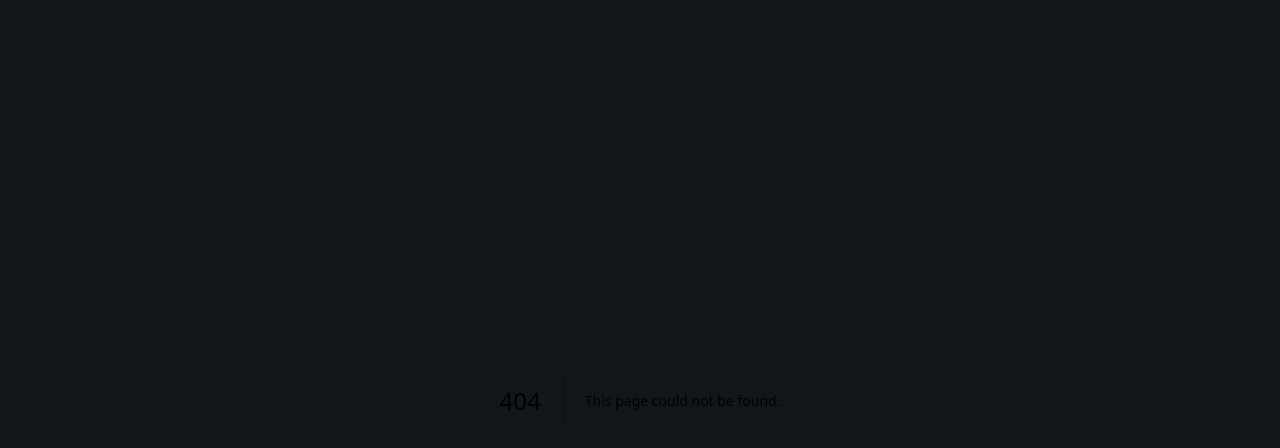
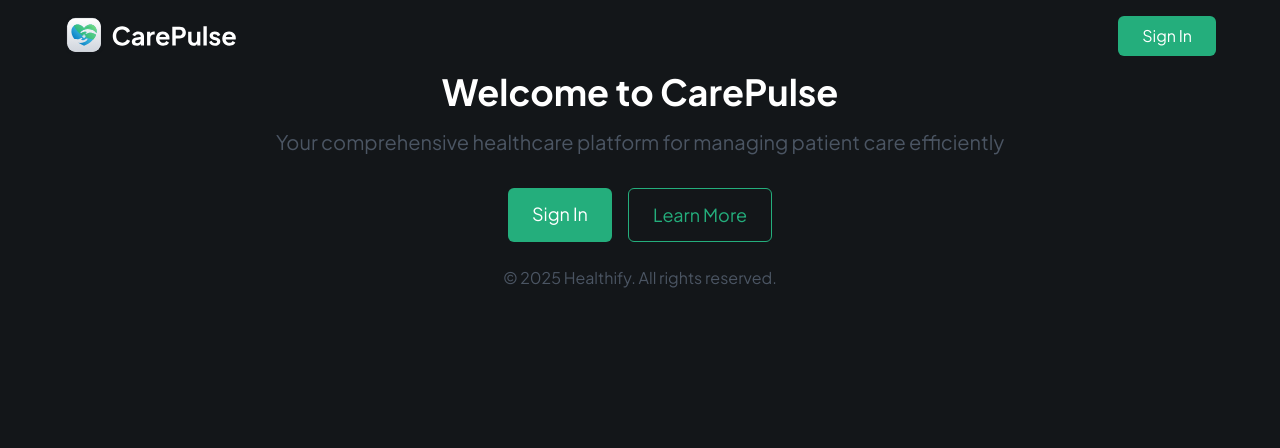
Before and after one commit to MihirPatel204/Healthify, a Next.js app: page /home in a window 1280 px wide. Before the commit this address had no page. Shown: the top 448 px of the page. Built offline with nearby package versions, Linux system fonts and the light colour scheme.

Commit message:
some changes in metadata

```diff
--- /dev/null
+++ b/app/home/page.tsx
@@ -0,0 +1,57 @@
+import React from "react";
+import Link from "next/link";
+import Image from "next/image";
+
+const Homepage = () => {
+  return (
+    <div className="h-screen ">
+      <header className="container py-4 flex justify-between items-center">
+        <Image
+          src="/assets/icons/logo-full.svg"
+          height={100}
+          width={200}
+          alt="CarePulse Logo"
+          className="h-10 w-auto"
+        />
+        <Link
+          href="/"
+          className="bg-green-500 hover:bg-green-600 text-white px-6 py-2 rounded-md transition-colors"
+        >
+          Sign In
+        </Link>
+      </header>
+
+      <main className="flex-1 flex flex-col items-center justify-center gap-8 container">
+        <div className="text-center max-w-3xl">
+          <h1 className="text-4xl font-bold mb-4">Welcome to CarePulse</h1>
+          <p className="text-xl text-gray-600 mb-8">
+            Your comprehensive healthcare platform for managing patient care
+            efficiently
+          </p>
+          <div className="flex gap-4 justify-center">
+            <Link
+              href="/"
+              className="bg-green-500 hover:bg-green-600 text-white px-6 py-3 rounded-md text-lg transition-colors"
+            >
+              Sign In
+            </Link>
+            <Link
+              href="/about"
+              className="border border-green-500 text-green-500 hover:bg-green-50 px-6 py-3 rounded-md text-lg transition-colors"
+            >
+              Learn More
+            </Link>
+          </div>
+        </div>
+      </main>
+
+      <footer className="container py-6">
+        <p className="text-center text-gray-600">
+          © 2025 Healthify. All rights reserved.
+        </p>
+      </footer>
+    </div>
+  );
+};
+
+export default Homepage;
--- a/app/layout.tsx
+++ b/app/layout.tsx
@@ -12,7 +12,7 @@ const fontSans = FontSans({
 });
 
 export const metadata: Metadata = {
-  title: "CarePulse",
+  title: "Healthify",
   description:
     "A healthcare patient management System designed to streamline patient registration, appointment scheduling, and medical records management for healthcare providers.",
   icons: {
```
